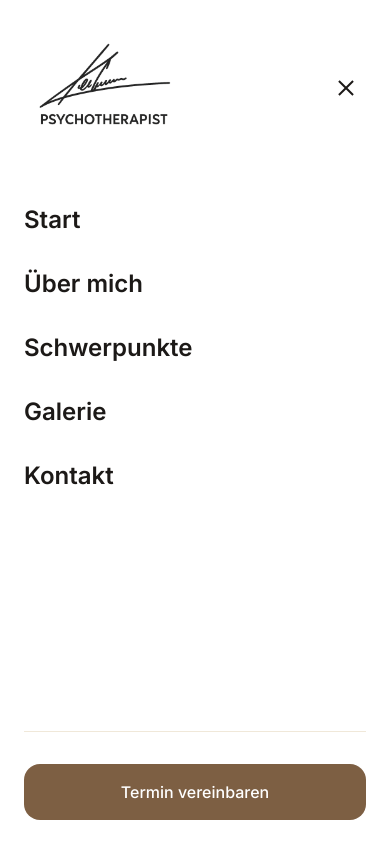
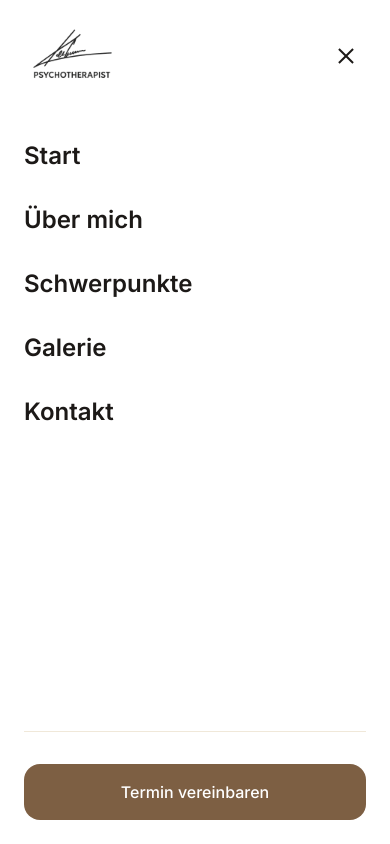
Before and after one commit to philippoppel/thomas-kaufmann-website, a Next.js app: page / in a window 390 px wide. Both pictures are taken after a click on the button "Menu". Shown: the top 844 px of the page. Built offline with nearby package versions, Linux system fonts and the light colour scheme.

Commit message:
Reduce logo to 1.5x size
- Logo: 96px mobile, 112px desktop
- Header height adjusted accordingly
- Hero padding reduced

🤖 Generated with [Claude Code](https://claude.com/claude-code)

Co-Authored-By: Claude <noreply@anthropic.com>

```diff
--- a/components/Hero.tsx
+++ b/components/Hero.tsx
@@ -16,7 +16,7 @@ export default function Hero() {
   return (
     <section
       id="hero"
-      className="min-h-screen flex items-center justify-center px-6 lg:px-8 pt-48 lg:pt-60 pb-20 bg-gradient-to-b from-primary-100 via-primary-50 to-white"
+      className="min-h-screen flex items-center justify-center px-6 lg:px-8 pt-32 lg:pt-36 pb-20 bg-gradient-to-b from-primary-100 via-primary-50 to-white"
     >
       <div className="max-w-7xl mx-auto w-full">
         <div className="grid lg:grid-cols-12 gap-16 items-center">
--- a/components/Navigation.tsx
+++ b/components/Navigation.tsx
@@ -46,7 +46,7 @@ export default function Navigation() {
         }`}
       >
         <div className="max-w-7xl mx-auto px-6 lg:px-8">
-          <div className="flex items-center justify-between h-44 lg:h-56">
+          <div className="flex items-center justify-between h-28 lg:h-32">
             {/* Logo */}
             <a
               href="#hero"
@@ -56,9 +56,9 @@ export default function Navigation() {
               <Image
                 src="/images/transparent_logo.png"
                 alt="Thomas Kaufmann - Psychotherapeut"
-                width={500}
-                height={500}
-                className="h-40 lg:h-52 w-auto object-contain transition-transform duration-500 ease-out group-hover:scale-105"
+                width={300}
+                height={300}
+                className="h-24 lg:h-28 w-auto object-contain transition-transform duration-500 ease-out group-hover:scale-105"
                 priority
               />
             </a>
@@ -123,7 +123,7 @@ export default function Navigation() {
             transition={{ duration: 0.3, ease: [0.16, 1, 0.3, 1] }}
             className="fixed inset-0 z-40 bg-white md:hidden"
           >
-            <div className="pt-48 px-6 pb-6 h-full flex flex-col">
+            <div className="pt-32 px-6 pb-6 h-full flex flex-col">
               <ul className="flex flex-col gap-2">
                 {navItems.map((item, index) => (
                   <motion.li
```
